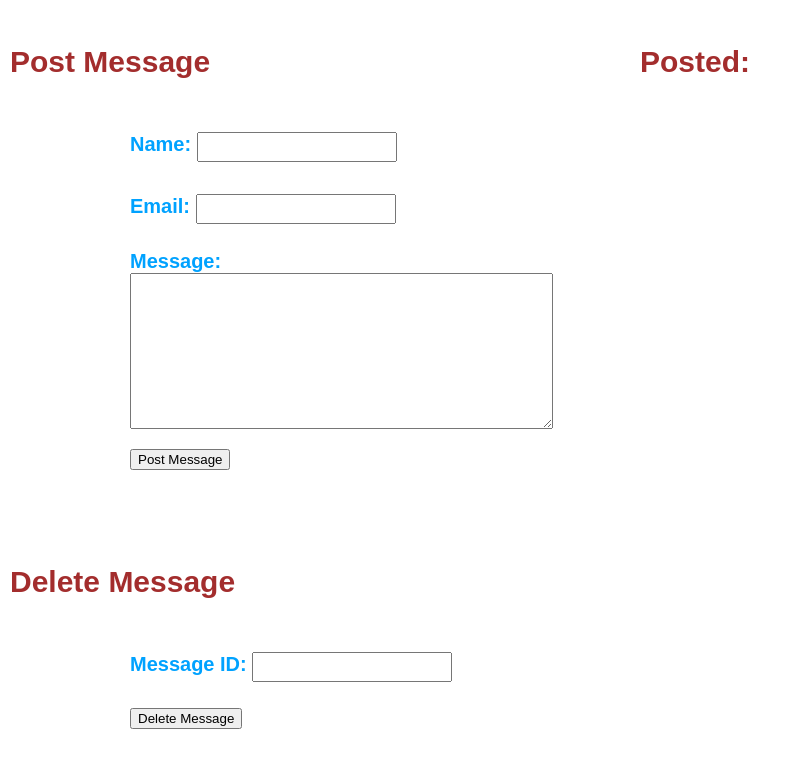
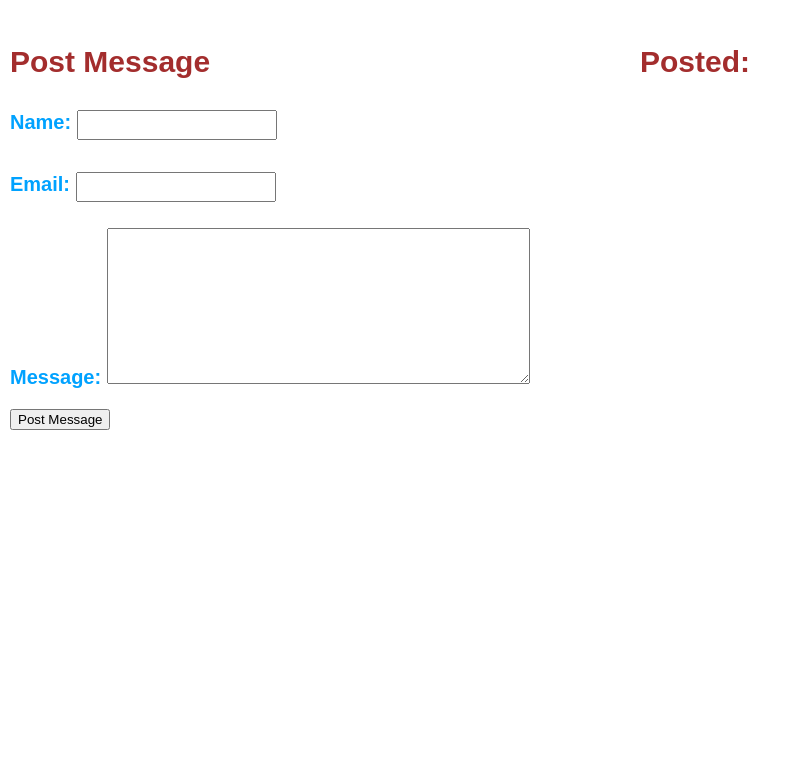
Before and after one commit to aarole/k8s-message-board, a Flask app: page / in a window 1280 px wide. Shown: the top 768 px of the page, without its empty margins (0-801 px from the left). Run offline with Flask 2, Linux system fonts and the light colour scheme; data that the repository does not hold is empty; some libraries are stand-ins or nearby versions.

Commit message:
added delete button to each message

```diff
--- a/bulletin-board/app.py
+++ b/bulletin-board/app.py
@@ -38,9 +38,8 @@ def messages():
 	db.message.insert_one({"name": name,"email": email, "message": message})
 	return redirect(url_for("index"))
 
-@app.route("/delete", methods=["POST"])
-def delete():
-	id = request.form.get("id")
+@app.route("/delete/<id>", methods=["GET"])
+def delete(id):
 	db.message.delete_one({"_id": ObjectId(id)})
 	return redirect(url_for("index"))
 
--- a/bulletin-board/templates/index.html
+++ b/bulletin-board/templates/index.html
@@ -4,12 +4,11 @@
 		<style>
 			body       { font-family: "Arial", sans-serif; font-size: 20px; color: #00a2ff; }
 			a, h1, h2  { color: #8f0000d2; }
-			form       { margin:.1em auto; padding:.1em; width: 400px; border: 1px }
 			.heading  { font-weight: bold; }
 			.split { height: 100%; width: 50%; position: fixed; z-index: 1; top: 0; overflow-x: hidden; padding-top: 20px; }
 			.left { left: 0; padding-left: 10px; }
 			.right { right: 0; padding-left: 10px; }
-			.message     { margin-bottom: 2em; padding-bottom: 2em; border-bottom: 1px solid rgb(0, 0, 0); }
+			.message     { margin-bottom: -40px; padding-bottom: 3em; border-bottom: 1px solid rgb(0, 0, 0); }
 			input[type=text] { margin: .5em 0; padding: .5em; font-size: 12px; color: #777; width: 200px;}
 			input[type=textarea] { margin: .5em 0; padding: .5em; font-size: 12px; color: #777; width: 200px;}
 		</style>
@@ -25,22 +24,18 @@
 					<textarea rows=10 cols=50 name=message></textarea></p>
 					<p><input type=submit value="Post Message"></p>
 				</form>
-				<br><br>
-				<h2>Delete Message</h2>
-				<form action="/delete" method=post>
-					<p class="heading">Message ID: <input type=text name=id>
-					<p><input type=submit value="Delete Message"></p>
-				</form>
 			</div>
 
 			<div class="split right">
 				<h2>Posted:</h2>
 				{% for message in messages %}
 					<p class=message>
-						Message ID: {{ message.id }}<br>
 						<b>{{ message.name }} &lt;<i>{{ message.email }}</i>&gt;</b>
 						<br><br>
 						{{ message.message }}
+						<form action="/delete/{{ message.id }}" method=get>
+							<input type=submit value="Delete Message">
+						</form>
 					</p>
 				{% endfor %}
 			</div>
--- a/flask/deployment.yaml
+++ b/flask/deployment.yaml
@@ -20,3 +20,8 @@ spec:
           ports:
             - containerPort: 5000
           imagePullPolicy: Always
+          resources:
+            requests:
+              cpu: "250m"
+            limits:
+              cpu: "500m"
--- a/flask/hpa.yaml
+++ b/flask/hpa.yaml
@@ -9,4 +9,4 @@ spec:
     apiVersion: apps/v1
     kind: Deployment
     name: flask-app
-  targetCPUUtilizationPercentage: 75
+  targetCPUUtilizationPercentage: 30
```
